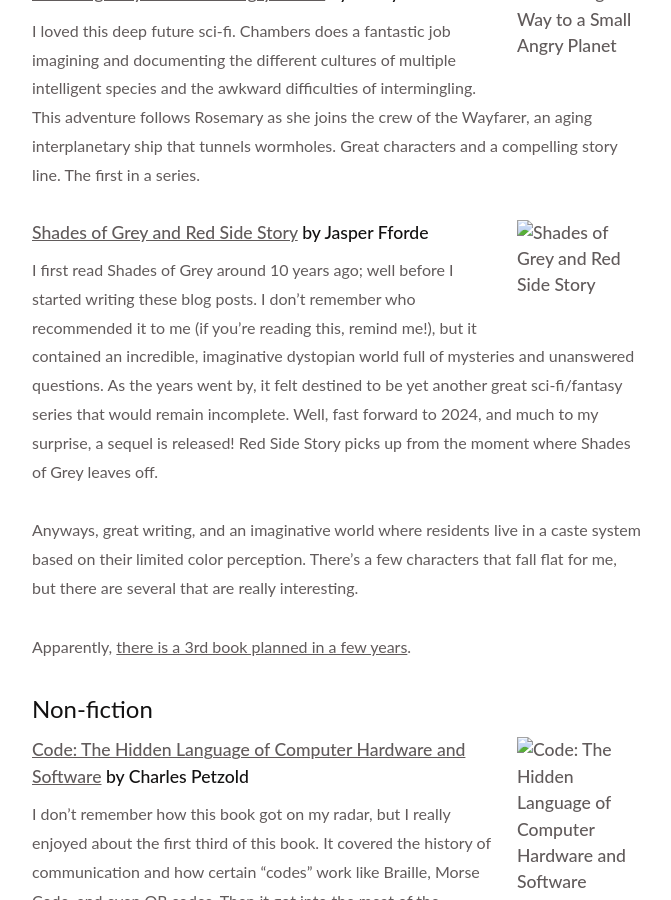
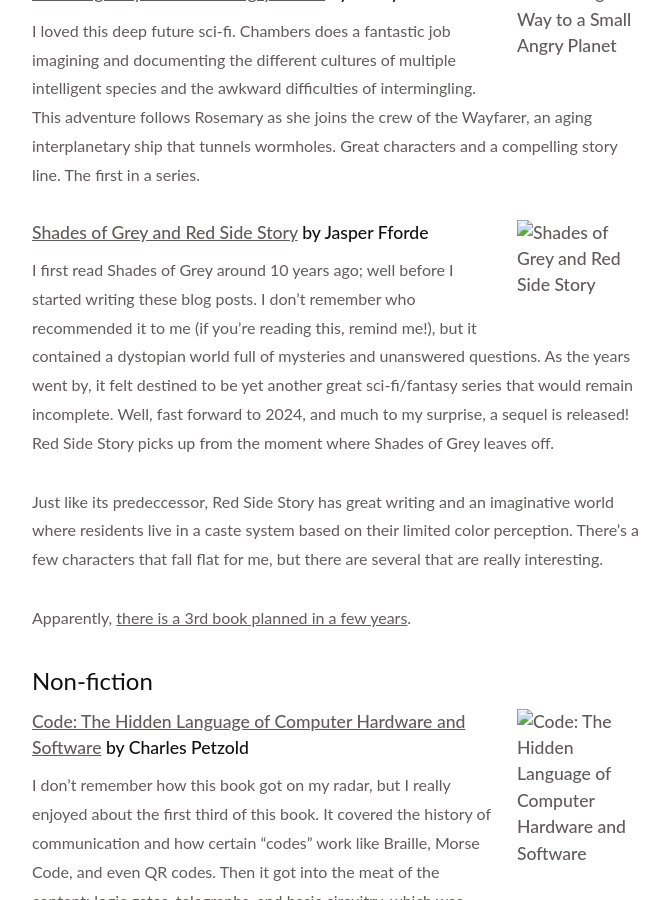
Before and after one commit to newtang/newtang.github.io, a Jekyll site: the page built from _posts/2025-01-03-books-i-read-2024.markdown, in a window 1280 px wide and 900 px high, scrolled down 677 px. Shown: the whole window, without its empty margins (303-974 px from the left). Built offline with Jekyll 4.4.1, drawn with Linux system fonts in a browser that asks for light colours.

Commit message:
Minor cleanup

```diff
--- a/_posts/2025-01-03-books-i-read-2024.markdown
+++ b/_posts/2025-01-03-books-i-read-2024.markdown
@@ -19,9 +19,9 @@
 
 #### [![Shades of Grey and Red Side Story]({{ site.url }}/assets/books-2024/shadesOfGrey.jpg){: style="clear:right;margin-left:20px;float:right;width:125px"}](https://www.amazon.com/dp/B002UXRF6M/)[Shades of Grey and Red Side Story](https://www.amazon.com/dp/B002UXRF6M/) by Jasper Fforde
 
-I first read Shades of Grey around 10 years ago; well before I started writing these blog posts. I don't remember who recommended it to me (if you're reading this, remind me!), but it contained an incredible, imaginative dystopian world full of mysteries and unanswered questions. As the years went by, it felt destined to be yet another great sci-fi/fantasy series that would remain incomplete. Well, fast forward to 2024, and much to my surprise, a sequel is released! Red Side Story picks up from the moment where Shades of Grey leaves off.
+I first read Shades of Grey around 10 years ago; well before I started writing these blog posts. I don't remember who recommended it to me (if you're reading this, remind me!), but it contained a dystopian world full of mysteries and unanswered questions. As the years went by, it felt destined to be yet another great sci-fi/fantasy series that would remain incomplete. Well, fast forward to 2024, and much to my surprise, a sequel is released! Red Side Story picks up from the moment where Shades of Grey leaves off.
 
-Anyways, great writing, and an imaginative world where residents live in a caste system based on their limited color perception. There's a few characters that fall flat for me, but there are several that are really interesting.
+Just like its predeccessor, Red Side Story has great writing and an imaginative world where residents live in a caste system based on their limited color perception. There's a few characters that fall flat for me, but there are several that are really interesting.
 
 Apparently, [there is a 3rd book planned in a few years](https://x.com/jasperfforde/status/1762125845814989186).
 
```
